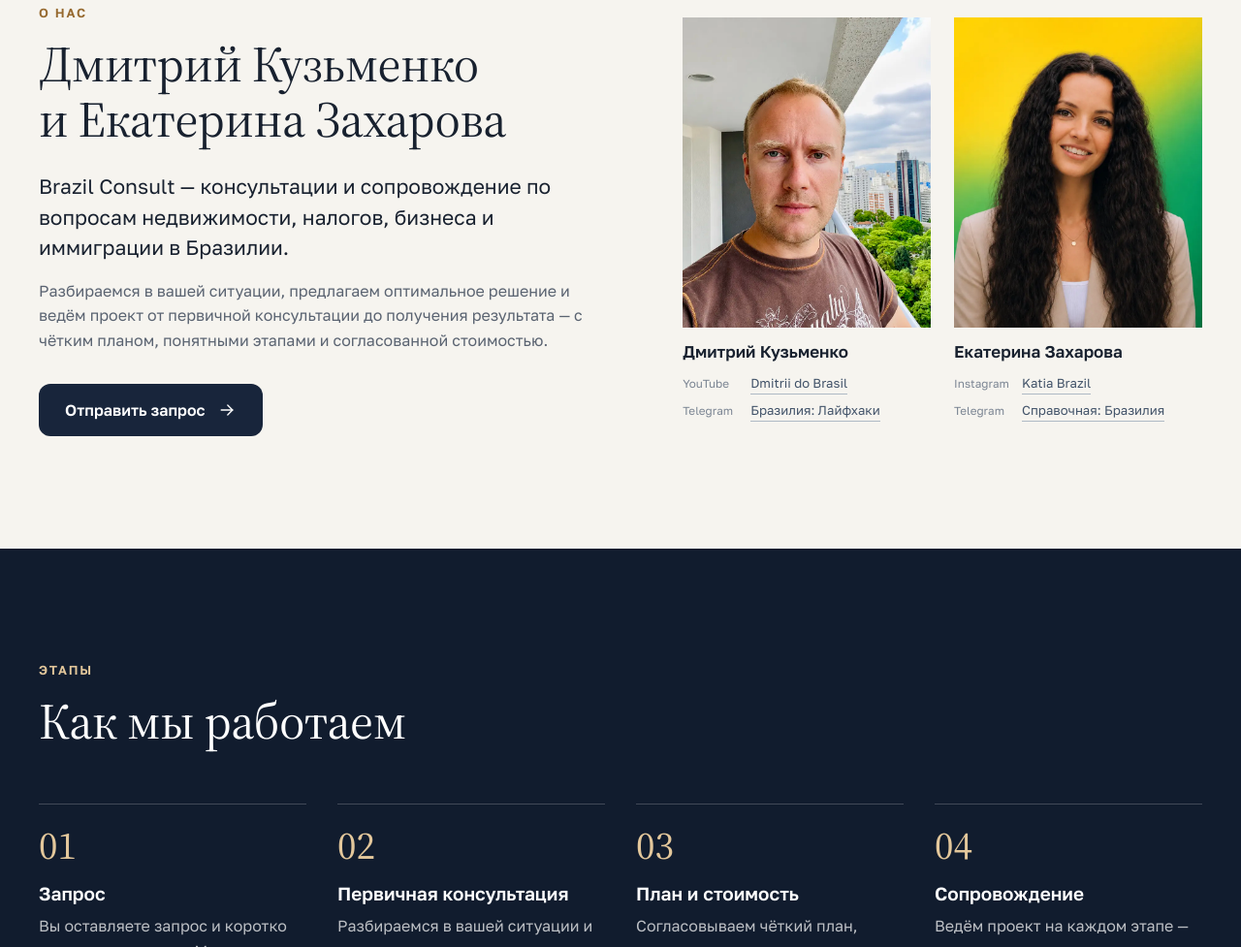
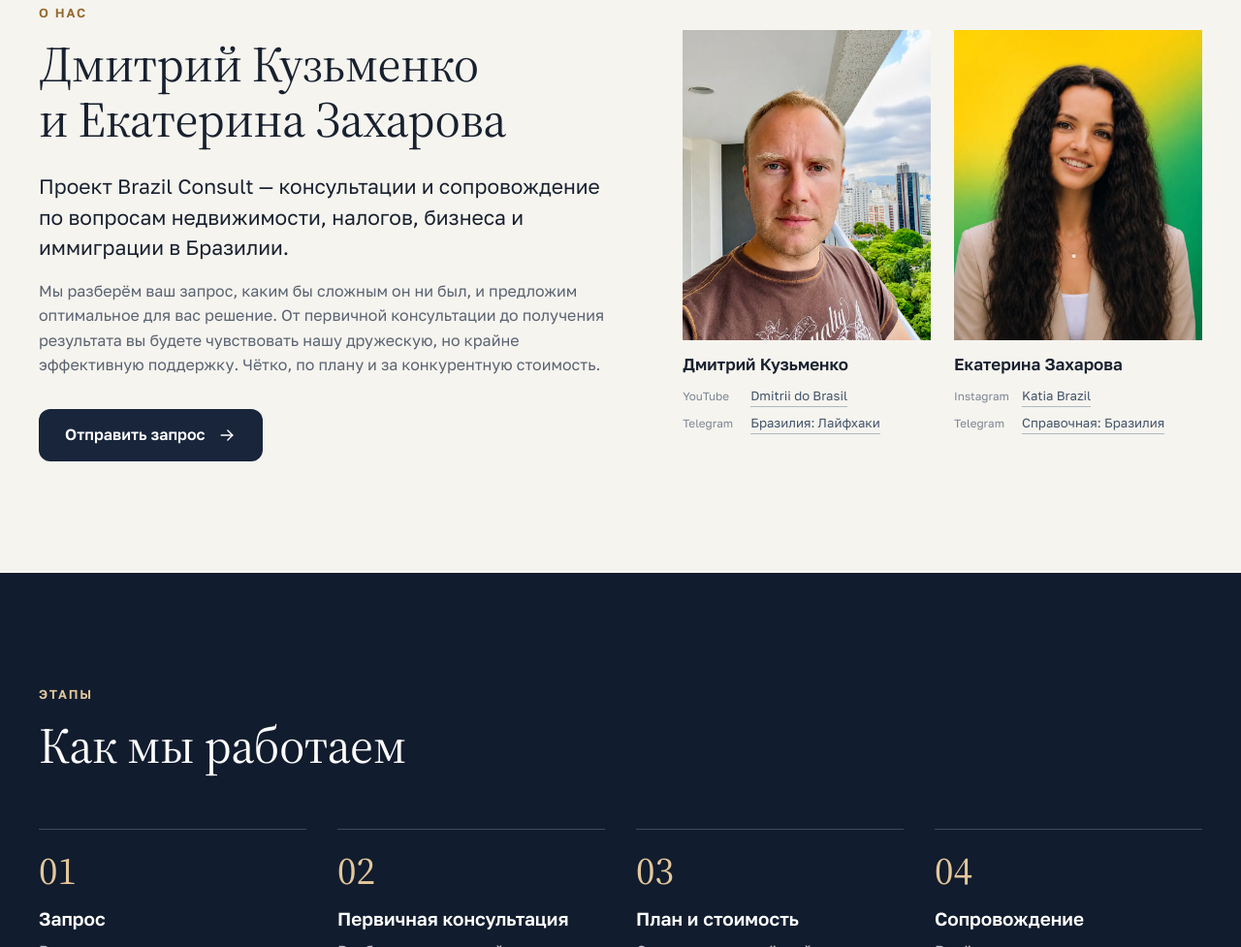
Before and after one commit to Fox1do/brazilconsult, a plain HTML site: page index.html in a window 1280 px wide. Shown: the part 2076-3053 px from the top of the page at 97% size. Drawn offline with Linux system fonts and the light colour scheme.

Commit message:
Update index.html

```diff
--- a/index.html
+++ b/index.html
@@ -235,8 +235,8 @@
 <div class="about__copy" data-reveal="">
 <p class="eyebrow">О нас</p>
 <h2 class="section__title" id="about-title">Дмитрий Кузьменко и Екатерина Захарова</h2>
-<p class="about__lead">Brazil Consult — консультации и сопровождение по вопросам недвижимости, налогов, бизнеса и иммиграции в Бразилии.</p>
-<p class="about__text">Разбираемся в вашей ситуации, предлагаем оптимальное решение и ведём проект от первичной консультации до получения результата — с чётким планом, понятными этапами и согласованной стоимостью.</p>
+<p class="about__lead">Проект Brazil Consult — консультации и сопровождение по вопросам недвижимости, налогов, бизнеса и иммиграции в Бразилии.</p>
+<p class="about__text">Мы разберём ваш запрос, каким бы сложным он ни был, и предложим оптимальное для вас решение. От первичной консультации до получения результата вы будете чувствовать нашу дружескую, но крайне эффективную поддержку. Чётко, по плану и за конкурентную стоимость.</p>
 <a class="btn btn--navy" href="#contacts">
             Отправить запрос
             <svg aria-hidden="true" class="icon btn__arrow"><use href="#i-arrow"></use></svg>
```
